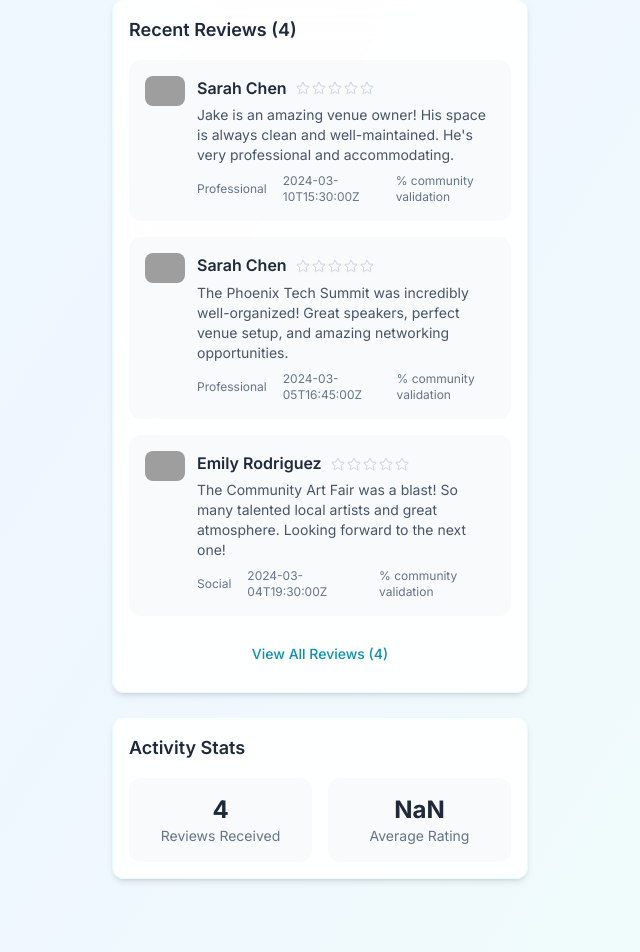
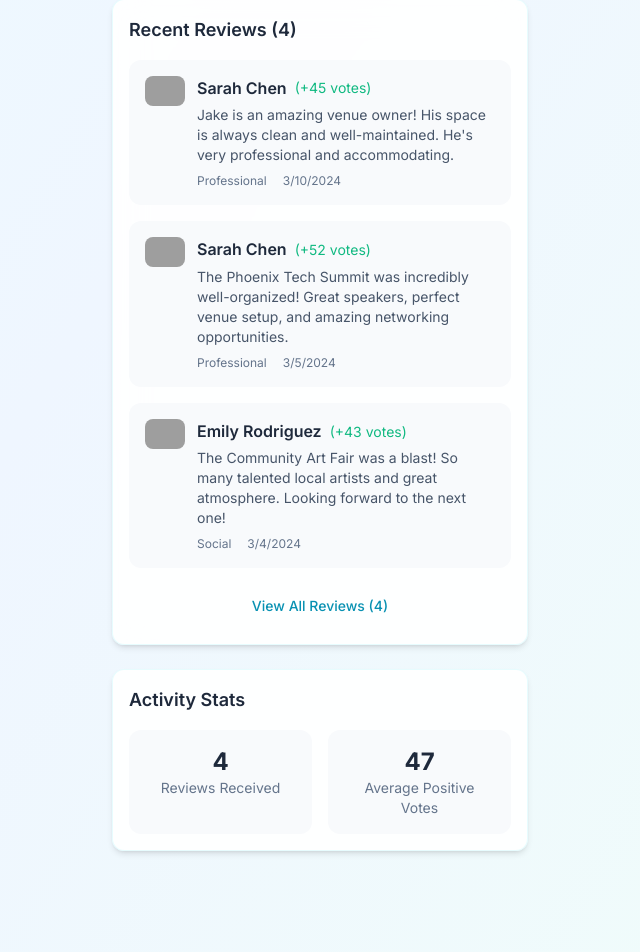
Before and after one commit to Treemonkey1234/Scoop_Static, a Next.js app: page /user/1 in a window 1280 px wide. Shown: the part 1058-2010 px from the top of the page, without its empty margins (320-960 px from the left). Built offline with nearby package versions, Linux system fonts and the light colour scheme; grey boxes are pictures that could not be loaded.

Commit message:
Fix type errors in user profile page - Update review display to match Review interface

```diff
--- a/app/user/[id]/page.tsx
+++ b/app/user/[id]/page.tsx
@@ -251,24 +251,14 @@ export default function UserProfilePage() {
                       <div className="flex-1">
                         <div className="flex items-center space-x-2 mb-1">
                           <h4 className="font-semibold text-slate-800">{reviewer?.name || 'Anonymous'}</h4>
-                          <div className="flex items-center">
-                            {[1, 2, 3, 4, 5].map((star) => (
-                              <StarIcon
-                                key={star}
-                                className={`w-4 h-4 ${
-                                  star <= review.rating
-                                    ? 'text-amber-400 fill-current'
-                                    : 'text-slate-300'
-                                }`}
-                              />
-                            ))}
-                          </div>
+                          <span className={`text-sm ${review.votes > 0 ? 'text-trust-excellent' : review.votes < 0 ? 'text-orange-500' : 'text-slate-500'}`}>
+                            ({review.votes > 0 ? `+${review.votes}` : review.votes} votes)
+                          </span>
                         </div>
                         <p className="text-sm text-slate-600 mb-2">{review.content}</p>
                         <div className="flex items-center space-x-4 text-xs text-slate-500">
                           <span>{review.category}</span>
-                          <span>{review.timestamp}</span>
-                          <span>{review.communityValidation}% community validation</span>
+                          <span>{new Date(review.timestamp).toLocaleDateString()}</span>
                         </div>
                       </div>
                     </div>
@@ -301,11 +291,11 @@ export default function UserProfilePage() {
             <div className="text-center p-4 bg-slate-50 rounded-xl">
               <div className="text-2xl font-bold text-slate-800">
                 {userReviews.length > 0
-                  ? Math.round(userReviews.reduce((acc, r) => acc + r.rating, 0) / userReviews.length * 10) / 10
+                  ? Math.round(userReviews.reduce((acc, r) => acc + (r.votes > 0 ? r.votes : 0), 0) / userReviews.length)
                   : 0
                 }
               </div>
-              <div className="text-sm text-slate-500">Average Rating</div>
+              <div className="text-sm text-slate-500">Average Positive Votes</div>
             </div>
           </div>
         </div>
```
